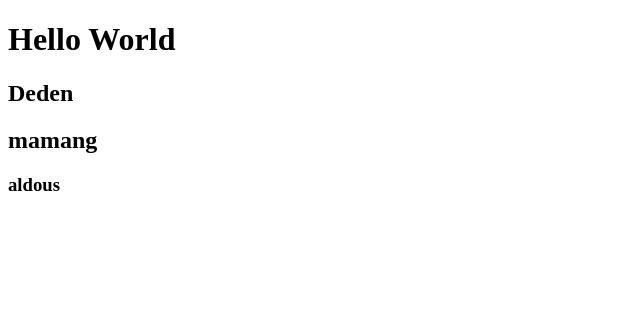
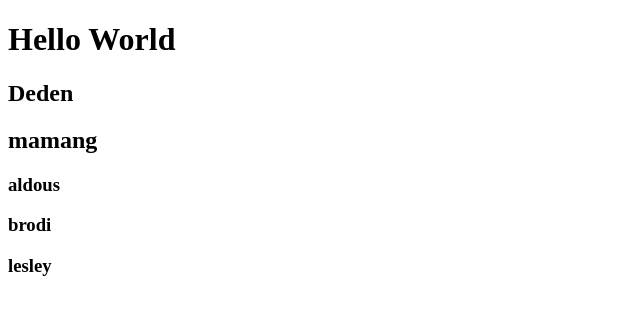
Before and after one commit to mkalalo/amartha, a plain HTML site: page index.html in a window 1280 px wide. Shown: the whole page, without its empty margins (0-640 px from the left). Drawn offline with Linux system fonts and the light colour scheme.

Commit message:
memperbaiki stash brodi & lesley

```diff
--- a/index.html
+++ b/index.html
@@ -13,6 +13,8 @@
     <h2>Deden</h2>
     <h2>mamang</h2>
     <h3>aldous</h3>
+    <h3>brodi</h3>
+    <h3>lesley</h3>
 </body>
 
 </html>
```
